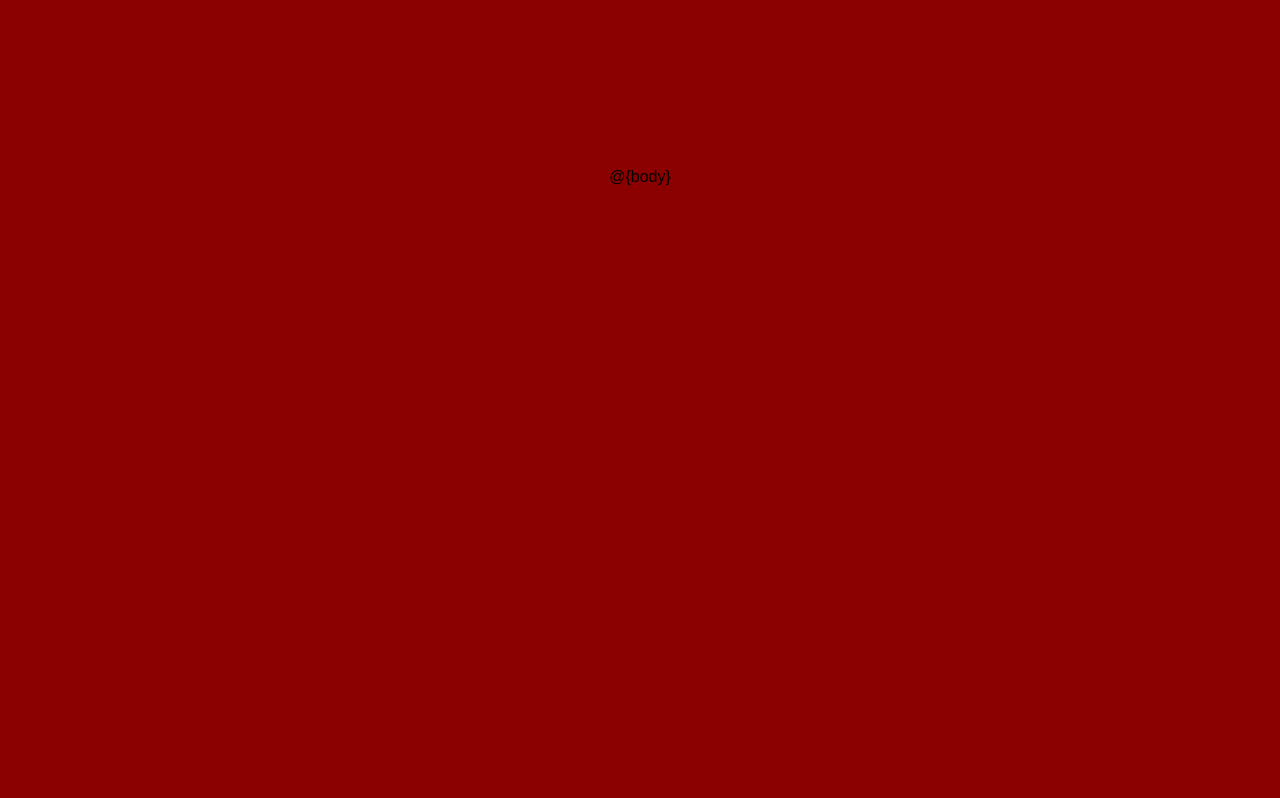
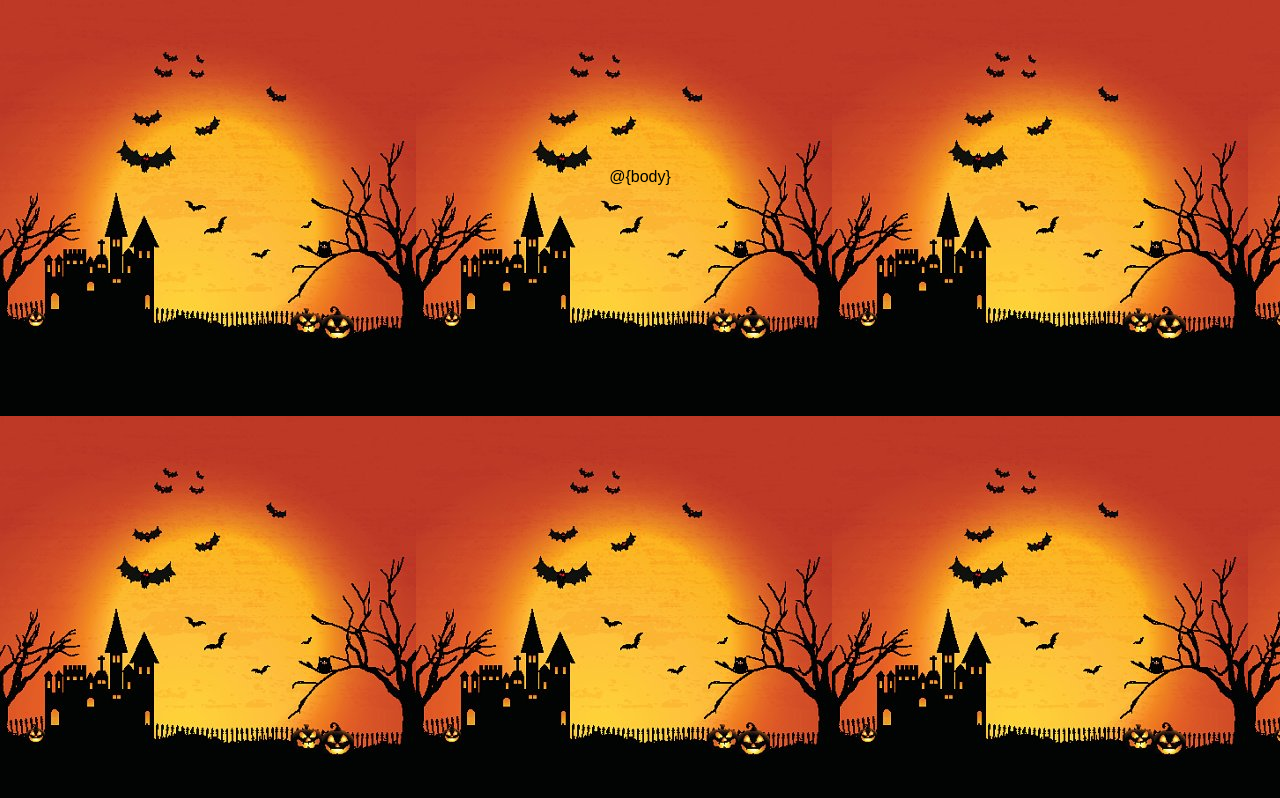
Before and after one commit to Code-Institute-Submissions/IvetteMcDermott-PP3-Python_NovResub, a website: page views/layout.html in a window 1280 px wide. Drawn offline with nearby package versions, Linux system fonts and the light colour scheme.

Commit message:
Modify the background-image syntax

```diff
--- a/views/layout.html
+++ b/views/layout.html
@@ -13,7 +13,7 @@
         body {
             font-family: Arial;
             background-color: darkred;
-            background-image: url("image/75089923-haunted-halloween-house-background.jpg");
+            background-image: url("/image/75089923-haunted-halloween-house-background.jpg");
             display: flex;
             padding-top: 10em;
             flex-direction: column;
```
